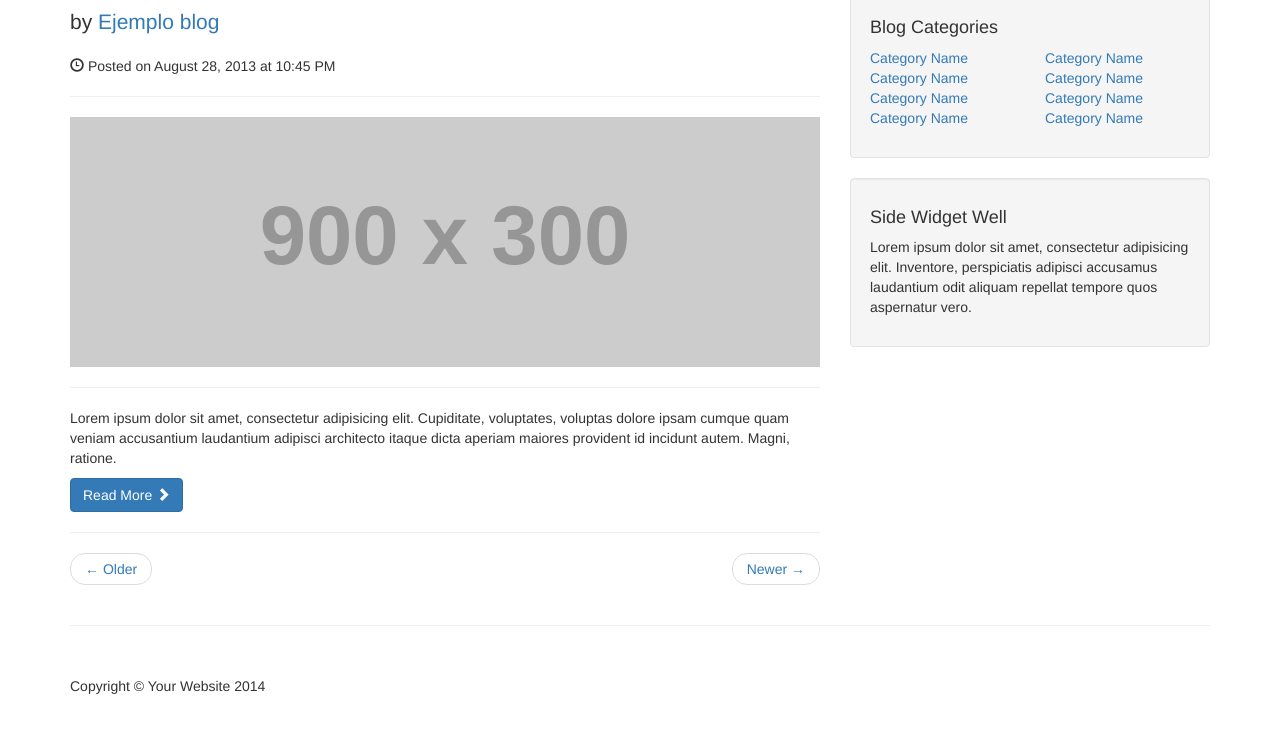
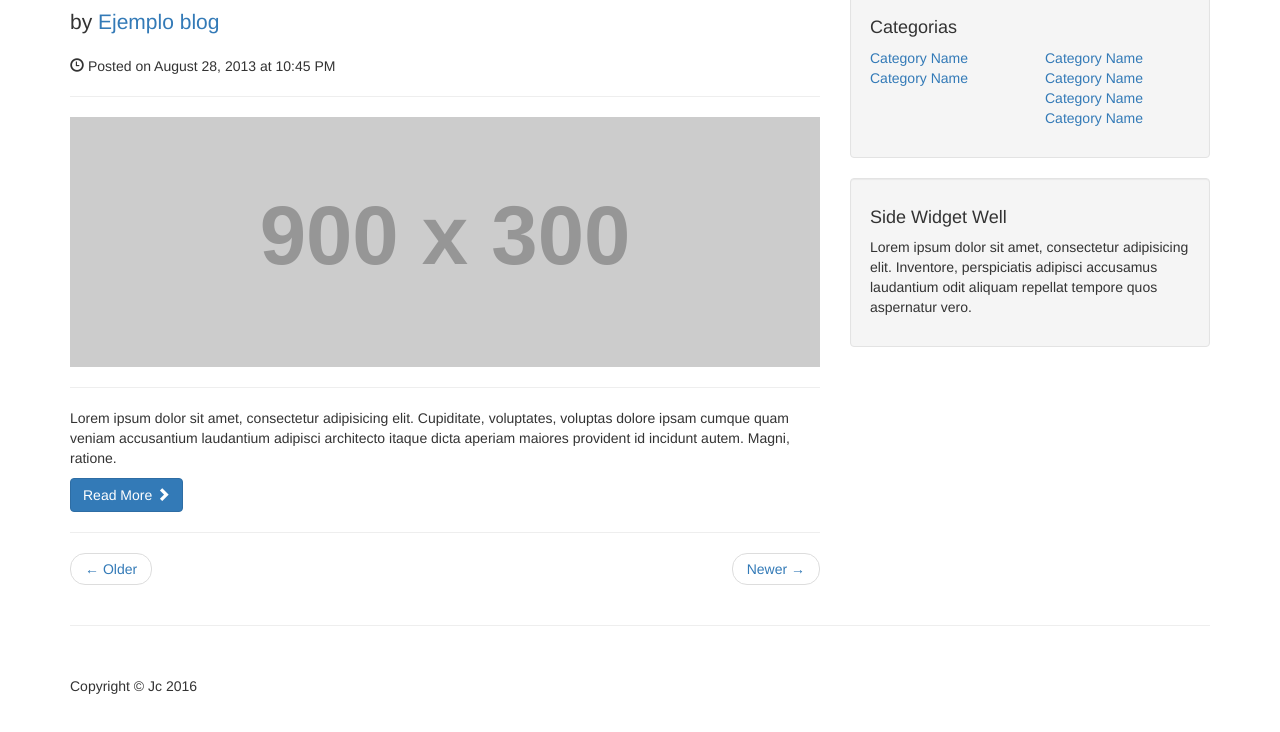
Before and after one commit to jcorpus/old_page, a plain HTML site: page index.html in a window 1280 px wide. Shown: the part 216-948 px from the top of the page. Drawn offline with Linux system fonts and the light colour scheme; placeholder pictures from the web are drawn by us.

Commit message:
footer
desc footer

```diff
--- a/index.html
+++ b/index.html
@@ -119,14 +119,10 @@
 
                 <!-- Blog Categories Well -->
                 <div class="well">
-                    <h4>Blog Categories</h4>
+                    <h4>Categorias</h4>
                     <div class="row">
                         <div class="col-lg-6">
                             <ul class="list-unstyled">
-                                <li><a href="#">Category Name</a>
-                                </li>
-                                <li><a href="#">Category Name</a>
-                                </li>
                                 <li><a href="#">Category Name</a>
                                 </li>
                                 <li><a href="#">Category Name</a>
@@ -161,23 +157,22 @@
 
         </div>
         <!-- /.row -->
-
+    </div>
+    <!-- /.container -->
+  <div class="container">
     <hr>
 
     <!-- Footer -->
     <footer>
         <div class="row">
             <div class="col-lg-12">
-                    <p>Copyright &copy; Your Website 2014</p>
+                <p>Copyright &copy; Jc 2016</p>
             </div>
             <!-- /.col-lg-12 -->
         </div>
         <!-- /.row -->
     </footer>
-
   </div>
-    <!-- /.container -->
-
     <!-- jQuery -->
     <script src="js/jquery.js"></script>
 
```
Lines whose indentation alone changed are shown as unchanged.
